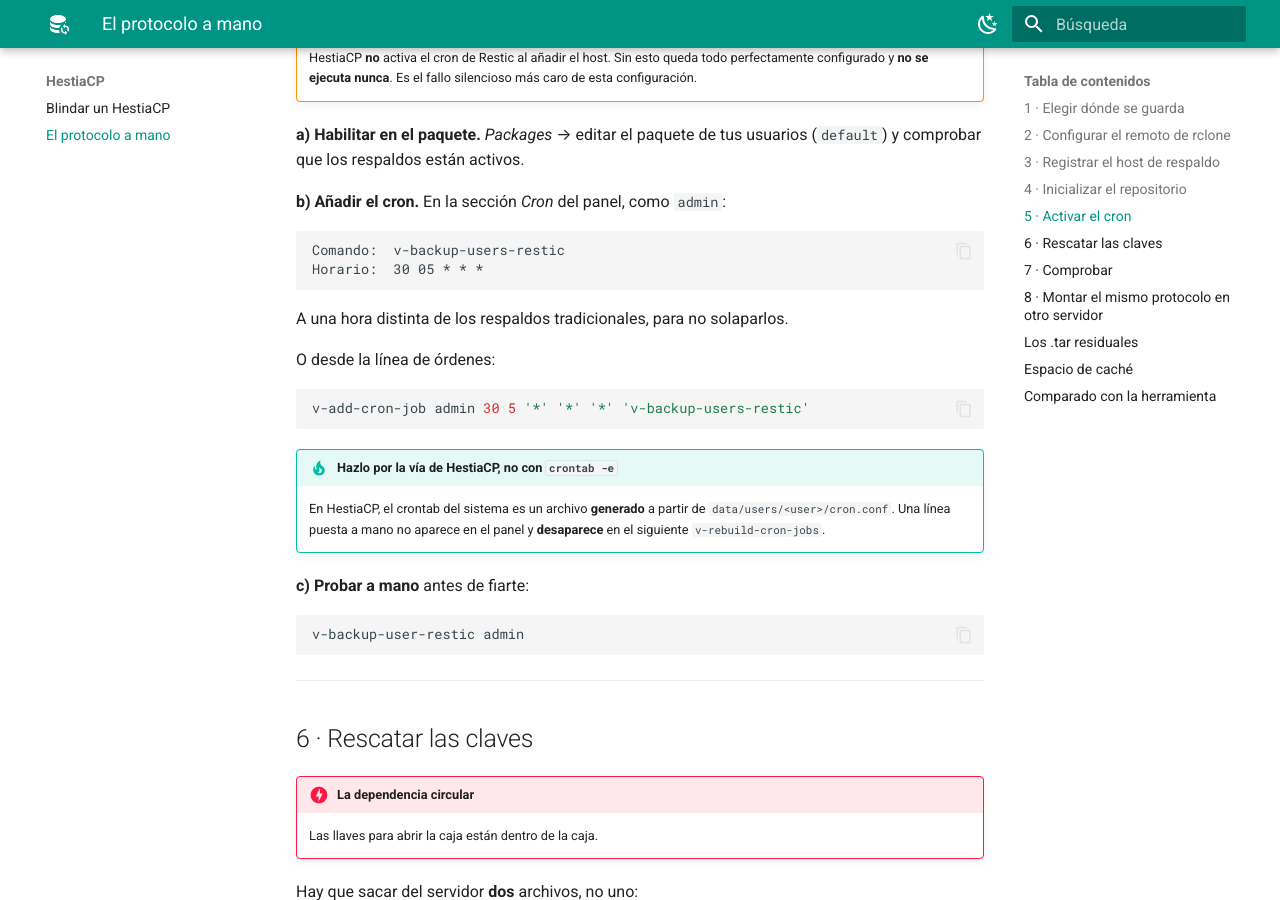
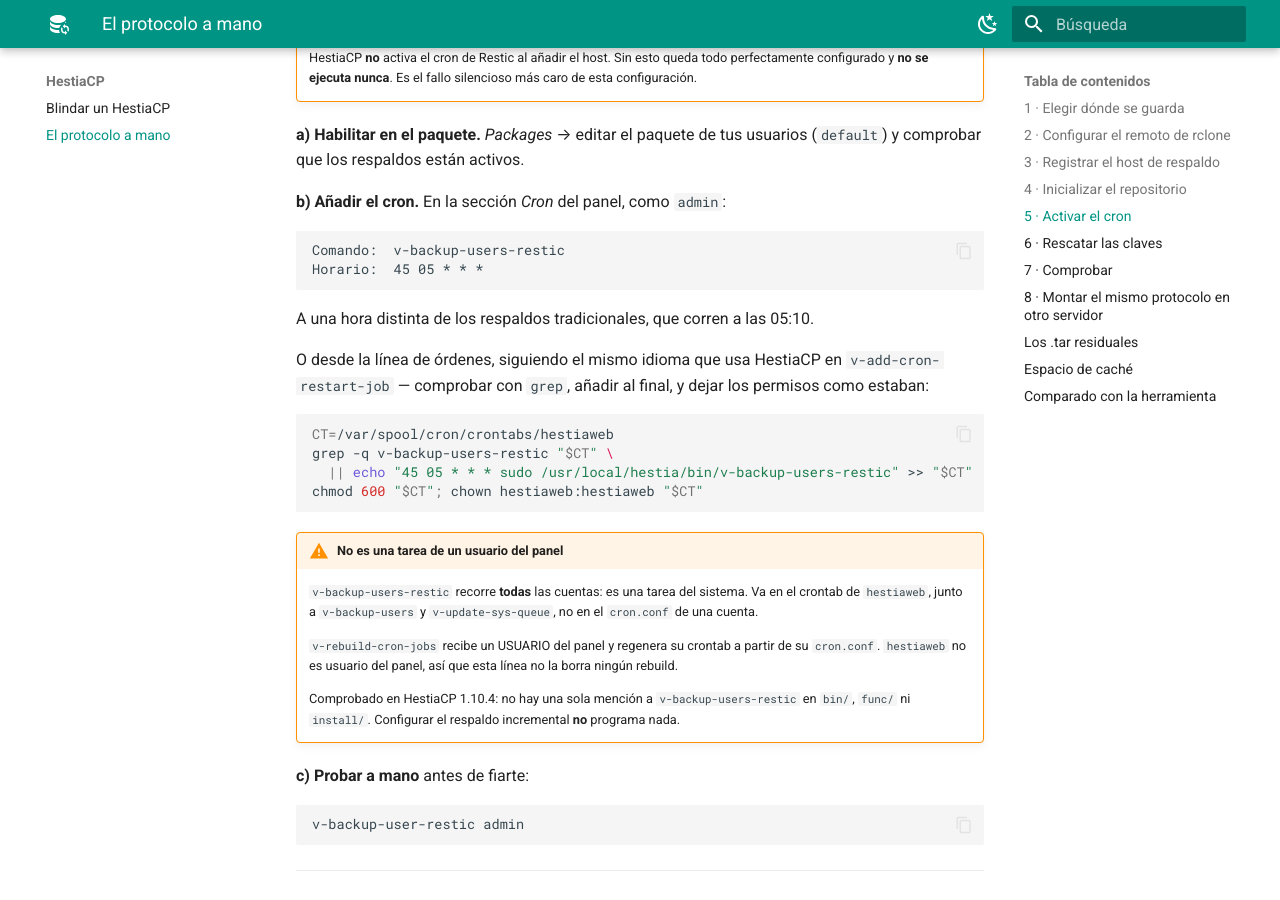
Before and after one commit to vmorantes/ServersBackupsPersonalUtility, an MkDocs documentation site: the page built from docs/hestiacp/protocolo-manual.md, in a window 1280 px wide and 900 px high, scrolled down 3297 px. Built offline with MkDocs 1.6.1 and Material for MkDocs 9.7.7, drawn with Linux system fonts in a browser that asks for light colours; some of the changed text lies outside the part shown.

Commit message:
El env.sh describe el servidor: al usarlo desde fuera, todo fallaba raro
Causa común de media docena de síntomas que parecían no tener relación. El
env.sh viaja al servidor con deploy, así que sus rutas son las DEL SERVIDOR
(/home/admin/scripts/...). Usándolo desde el portátil, esas rutas no existen:

  list           «no hay ningún respaldo», con los dos zips en el repositorio
  logs           «no hay logs», igual
  hestia keys    moría con «Permiso denegado» al crear /home/admin
  shield         daba por perdido un servidor que respalda cada noche
  status/doctor  «MySQL: NO se puede conectar», contado como fallo
  restic-list    «no existe /usr/local/hestia», sin decir qué hacer

Ahora, si el perfil declara un servidor y su SCRIPTS_DIR no existe aquí, las
rutas locales se resuelven dentro del directorio del perfil, que es donde ya
estaban los rescates y los zips. Las originales se conservan en BC_SRV_*
porque siguen siendo las correctas EN el servidor: sin eso, shield preguntaba
al servidor por la ruta del repositorio local y concluía que 81 bases estaban
sin respaldar.

MySQL y HestiaCP están en el servidor: donde antes salía un fallo rojo, ahora
se dice dónde están y con qué orden se consultan.

Y la trampa de errores dejaba de distinguir. Un `return 1` es una salida
DECIDIDA —«no hay respaldos»— que ya se ha explicado sola; gritar «fallo no
controlado» encima asusta sin informar y esconde los fallos de verdad entre
ruido. Ahora solo salta con órdenes que revientan, y en vez de un número de
línea que dentro de una trampa apunta a la propia trampa, señala la pila de
funciones: «en bc_mysql ← bc_mysql_q ← bc_mysql_table_count».

Documentación puesta al día con lo comprobado en el servidor: el cron de
Restic vive en el crontab de hestiaweb y no se registra con v-add-cron-job;
la configuración global está en conf/restic.conf, no bajo data/users/.

Barrido de las 20 órdenes de solo lectura: cero fallos no controlados.

````diff
--- a/docs/hestiacp/protocolo-manual.md
+++ b/docs/hestiacp/protocolo-manual.md
@@ -123,7 +123,7 @@
     tienes es «3 mensuales y anuales para siempre»:
 
     ```bash
-    cat /usr/local/hestia/data/users/conf/restic.conf
+    cat /usr/local/hestia/conf/restic.conf
     ```
 
 ---
@@ -155,21 +155,34 @@
 
 ```
 Comando:  v-backup-users-restic
-Horario:  30 05 * * *
+Horario:  45 05 * * *
 ```
 
-A una hora distinta de los respaldos tradicionales, para no solaparlos.
+A una hora distinta de los respaldos tradicionales, que corren a las 05:10.
 
-O desde la línea de órdenes:
+O desde la línea de órdenes, siguiendo el mismo idioma que usa HestiaCP en
+`v-add-cron-restart-job` — comprobar con `grep`, añadir al final, y dejar los
+permisos como estaban:
 
 ```bash
-v-add-cron-job admin 30 5 '*' '*' '*' 'v-backup-users-restic'
+CT=/var/spool/cron/crontabs/hestiaweb
+grep -q v-backup-users-restic "$CT" \
+  || echo "45 05 * * * sudo /usr/local/hestia/bin/v-backup-users-restic" >> "$CT"
+chmod 600 "$CT"; chown hestiaweb:hestiaweb "$CT"
 ```
 
-!!! tip "Hazlo por la vía de HestiaCP, no con `crontab -e`"
-    En HestiaCP, el crontab del sistema es un archivo **generado** a partir de
-    `data/users/<user>/cron.conf`. Una línea puesta a mano no aparece en el
-    panel y **desaparece** en el siguiente `v-rebuild-cron-jobs`.
+!!! warning "No es una tarea de un usuario del panel"
+    `v-backup-users-restic` recorre **todas** las cuentas: es una tarea del
+    sistema. Va en el crontab de `hestiaweb`, junto a `v-backup-users` y
+    `v-update-sys-queue`, no en el `cron.conf` de una cuenta.
+
+    `v-rebuild-cron-jobs` recibe un USUARIO del panel y regenera su crontab a
+    partir de su `cron.conf`. `hestiaweb` no es usuario del panel, así que esta
+    línea no la borra ningún rebuild.
+
+    Comprobado en HestiaCP 1.10.4: no hay una sola mención a
+    `v-backup-users-restic` en `bin/`, `func/` ni `install/`. Configurar el
+    respaldo incremental **no** programa nada.
 
 **c) Probar a mano** antes de fiarte:
 
@@ -244,7 +257,9 @@
 ```bash
 v-add-backup-host-restic 'rclone:mi-almacenamiento:servidor-nuevo/hestiacp/' 30 8 5 3 -1
 restic init -r rclone:mi-almacenamiento:servidor-nuevo/hestiacp/
-v-add-cron-job admin 30 5 '*' '*' '*' 'v-backup-users-restic'
+grep -q v-backup-users-restic /var/spool/cron/crontabs/hestiaweb \
+  || echo "45 05 * * * sudo /usr/local/hestia/bin/v-backup-users-restic" \
+     >> /var/spool/cron/crontabs/hestiaweb
 ```
 
 ---
````
Also changed, not shown: docs/hestiacp/respaldos-incrementales.md (+20 -3 lines), 7 other files.
